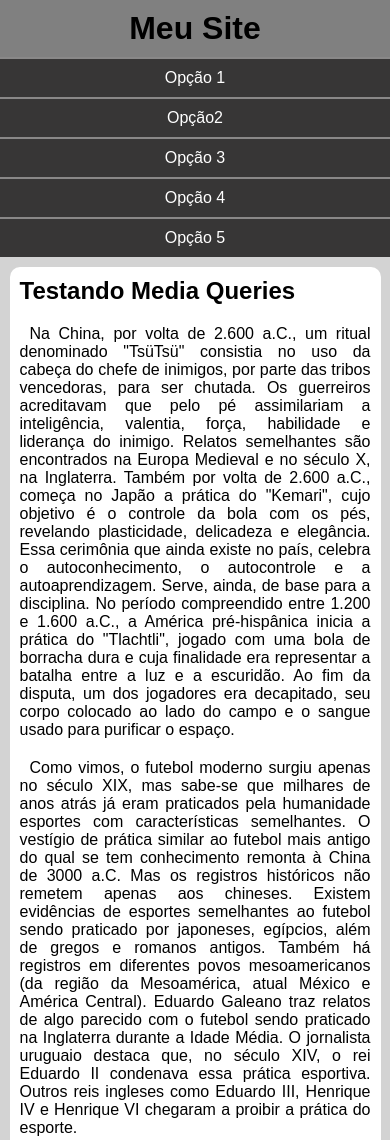
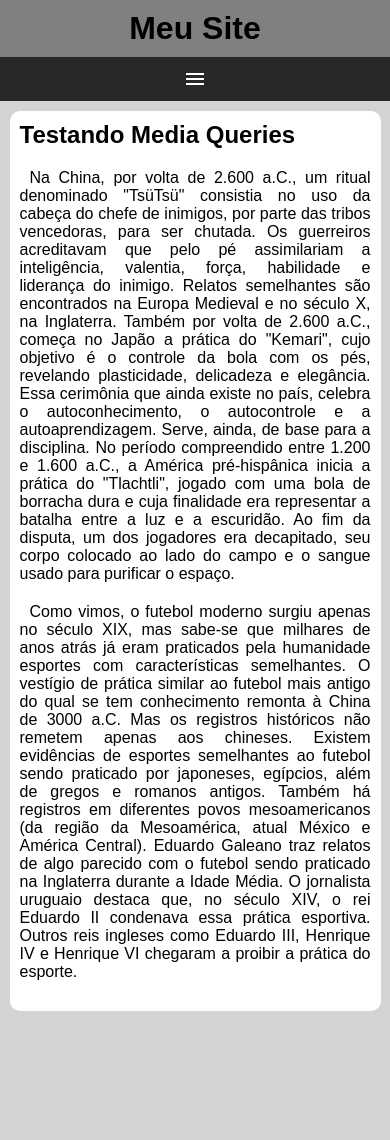
Before and after one commit to augustopires17/html-css, a plain HTML site: page exercicios/ex026/index.html in a window 390 px wide. Shown: the top 1140 px of the page. After the commit the page ends 1011 px from the top, so only its background shows below. Drawn offline with nearby package versions, Linux system fonts and the light colour scheme.

Commit message:
exercicio 026 media query

```diff
--- a/exercicios/ex026/estilos/style.css
+++ b/exercicios/ex026/estilos/style.css
@@ -19,8 +19,22 @@ header > h1 {
     text-align: center;
 }
 
+span#burguer {
+    background-color: rgb(40, 40, 40);
+    display: block;
+    text-align: center;
+    color: white;
+    padding: 10px;
+    cursor: pointer;
+}
+
+span#burguer:hover {
+    background-color: white;
+    color: black;
+}
+
 menu {
-    display: block;
+    display: none;
 }
 
 menu > ul {
--- a/exercicios/ex026/index.html
+++ b/exercicios/ex026/index.html
@@ -3,13 +3,15 @@
 <head>
     <meta charset="UTF-8">
     <meta name="viewport" content="width=device-width, initial-scale=1.0">
+    <link rel="stylesheet" href="https://fonts.googleapis.com/css2?family=Material+Symbols+Outlined:opsz,wght,FILL,GRAD@20..48,100..700,0..1,-50..200" />
     <link rel="stylesheet" href="estilos/style.css">
     <title>Media Query</title>
 </head>
 <body>
     <header>
         <h1>Meu Site</h1>
-        <menu>
+        <span id="burguer" class="material-symbols-outlined" onclick="clikMenu()">menu</span>
+        <menu id="itens">
             <ul>
                 <li><a href="">Opção 1</a></li>
                 <li><a href="">Opção2</a></li>
@@ -43,5 +45,15 @@ Eduardo Galeano traz relatos de algo parecido com o futebol sendo praticado na I
             </p>
         </article>
     </main>
+
+    <script>
+        function clikMenu() {
+            if (itens.style.display == 'block') {
+                itens.style.display = 'none'
+            } else {
+                itens.style.display = 'block'
+            }
+        }
+    </script>
 </body>
 </html>
```
Lines whose indentation alone changed are shown as unchanged.
